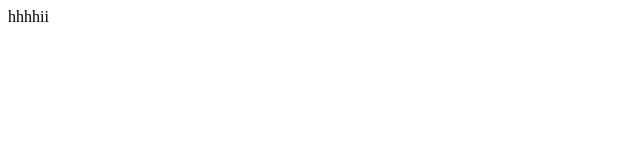
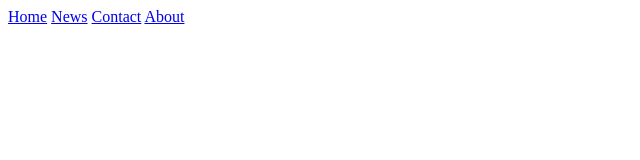
Before and after one commit to SivakHico/traning, a plain HTML site: page index.html in a window 1280 px wide. Shown: the whole page, without its empty margins (0-640 px from the left). Drawn offline with Linux system fonts and the light colour scheme.

Commit message:
#23 make nav bar

```diff
--- a/index.html
+++ b/index.html
@@ -7,6 +7,11 @@
     <title>Document</title>
 </head>
 <body>
-    hhhhii
+    <div class="topnav">
+        <a class="active" href="#home">Home</a>
+        <a href="#news">News</a>
+        <a href="#contact">Contact</a>
+        <a href="#about">About</a>
+    </div>
 </body>
 </html>
```
